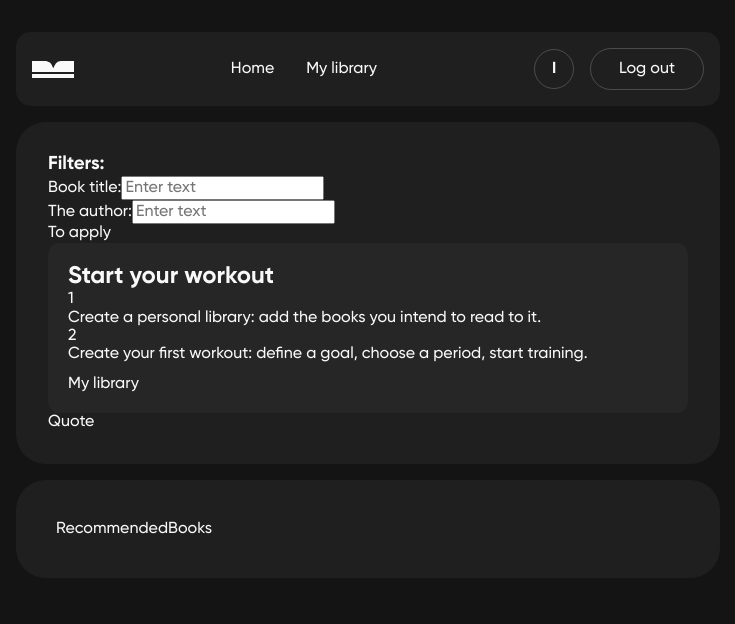
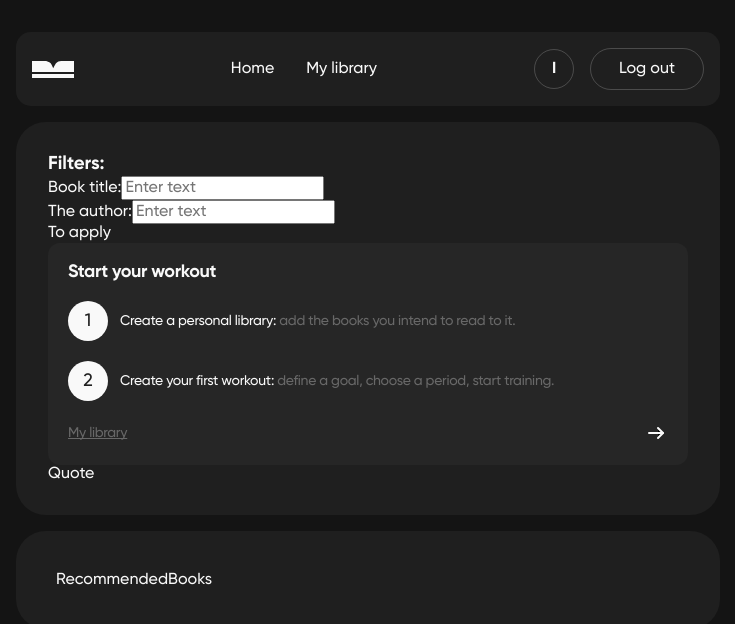
Before and after one commit to vitalii-cherukha/read-journey, a React (Vite) app: page / in a window 1280 px wide. Shown: the top 624 px of the page, without its empty margins (272-1007 px from the left). Built offline with nearby package versions, Linux system fonts and the light colour scheme.

Commit message:
add styles in onboardingCard component

```diff
--- a/src/components/common/OnboardingCard/OnboardingCard.module.css
+++ b/src/components/common/OnboardingCard/OnboardingCard.module.css
@@ -1,5 +1,74 @@
 .wrapper {
+  display: flex;
+  flex-direction: column;
+  gap: 20px;
   background-color: var(--color-bg-secondary);
   border-radius: 12px;
   padding: 20px;
 }
+
+.title {
+  font-size: 18px;
+  line-height: 100%;
+  letter-spacing: -0.02em;
+}
+.list {
+  display: flex;
+  flex-direction: column;
+  gap: 20px;
+}
+
+.item {
+  display: flex;
+  align-items: center;
+  gap: 12px;
+}
+
+.number {
+  display: flex;
+  align-items: center;
+  justify-content: center;
+  flex-shrink: 0;
+  width: 40px;
+  height: 40px;
+  border-radius: 50%;
+  background-color: var(--color-text);
+  color: var(--color-bg);
+  font-size: 18px;
+  line-height: 1;
+}
+
+.text {
+  color: #686868;
+  font-size: 14px;
+  line-height: 129%;
+  letter-spacing: -0.02em;
+}
+
+.textAccent {
+  color: #f9f9f9;
+}
+
+.link {
+  display: flex;
+  align-items: center;
+  justify-content: space-between;
+  font-weight: 500;
+  font-size: 14px;
+  line-height: 129%;
+  letter-spacing: -0.02em;
+  text-decoration: underline;
+  text-decoration-skip-ink: none;
+  color: #686868;
+}
+
+.icon {
+  stroke: var(--color-text);
+}
+
+/* Styles for Tablet devices */
+@media only screen and (min-width: 768px) {
+}
+/* Styles for Desktop devices */
+@media only screen and (min-width: 1440px) {
+}
--- a/src/components/common/OnboardingCard/OnboardingCard.tsx
+++ b/src/components/common/OnboardingCard/OnboardingCard.tsx
@@ -24,7 +24,7 @@ const OnboardingCard = () => {
       <Link to="/library" className={css.link}>
         My library
         <svg className={css.icon} width="24" height="24">
-          <use href="/sprite.svg#arrow-right" />
+          <use href="/sprite.svg#icon-arrow-right" />
         </svg>
       </Link>
     </div>
```
